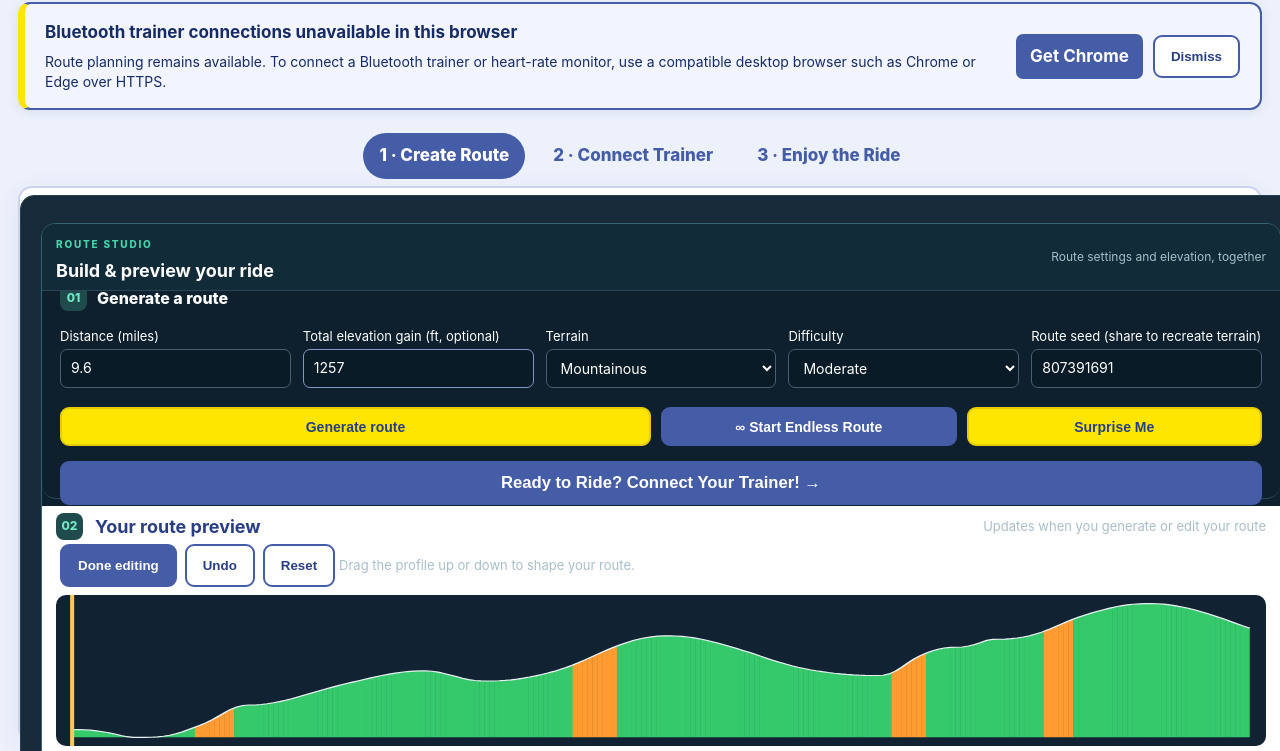
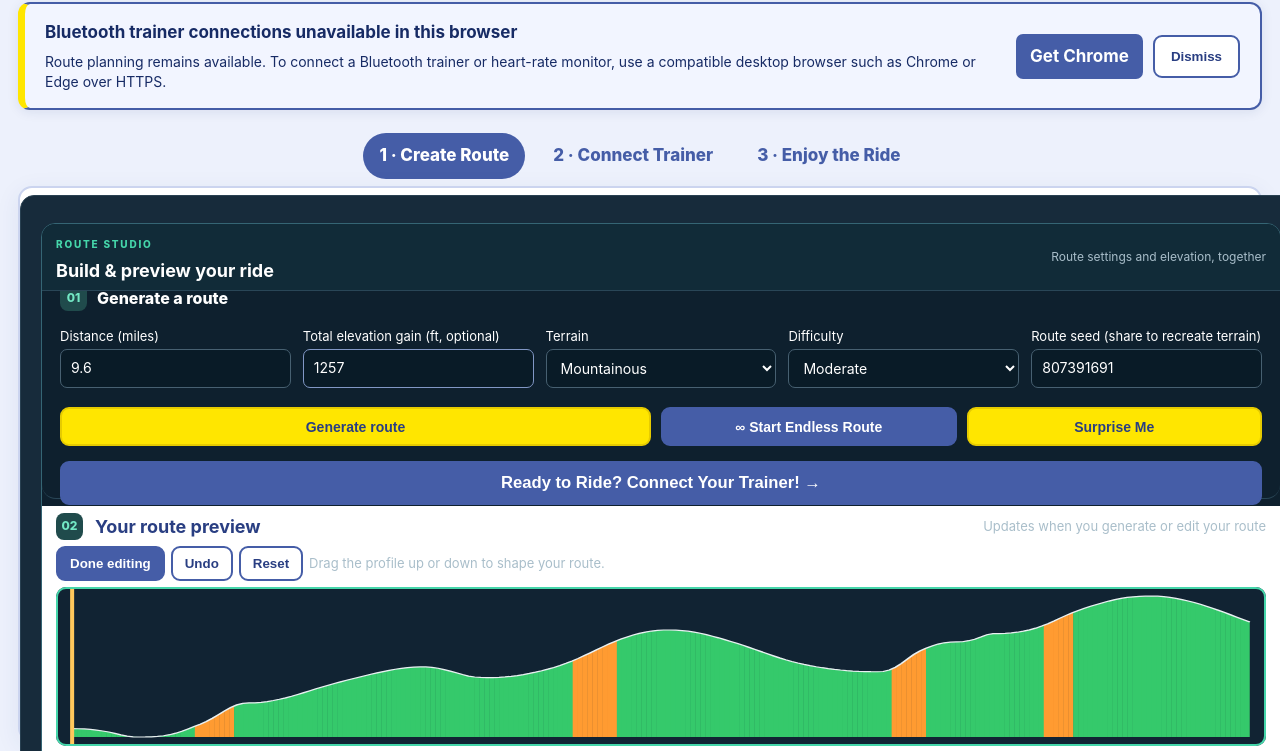
Before and after one commit to anthonyaccinelli/breakaway-cycling, a website built with Vite: page index.html in a window 1280 px wide. Both pictures are taken after a click on the button "Edit elevation". Shown: the part 49-800 px from the top of the page. Built offline with nearby package versions, Linux system fonts and the light colour scheme.

Commit message:
Style manual terrain editor in route preview

```diff
--- a/src/style.css
+++ b/src/style.css
@@ -596,3 +596,10 @@ body[data-breakaway-screen="ride"] #screenRide .ride-dashboard .readout-controls
 .advanced-zone-fill{height:100%;background:#45d6aa;border-radius:20px}
 .advanced-zone-row>span:last-child{text-align:right;font-variant-numeric:tabular-nums}
 @media(max-width:760px){.advanced-ride-charts{grid-template-columns:1fr}.advanced-ride-analysis{padding:12px}.advanced-zone-row{grid-template-columns:100px minmax(50px,1fr) 45px;gap:6px}}
+
+/* Route Studio manual elevation editing */
+.studio-elevation-controls{display:flex;align-items:center;flex-wrap:wrap;gap:6px;margin:6px 0 2px}
+.studio-elevation-controls button{margin:0;padding:8px 12px}
+.studio-elevation-controls .note{flex:1;min-width:180px}
+.studio-live-chart.editing{cursor:ns-resize;touch-action:none;user-select:none;outline:2px solid #45d6aa;outline-offset:-2px}
+.studio-live-chart.editing svg{touch-action:none;pointer-events:none}
```
